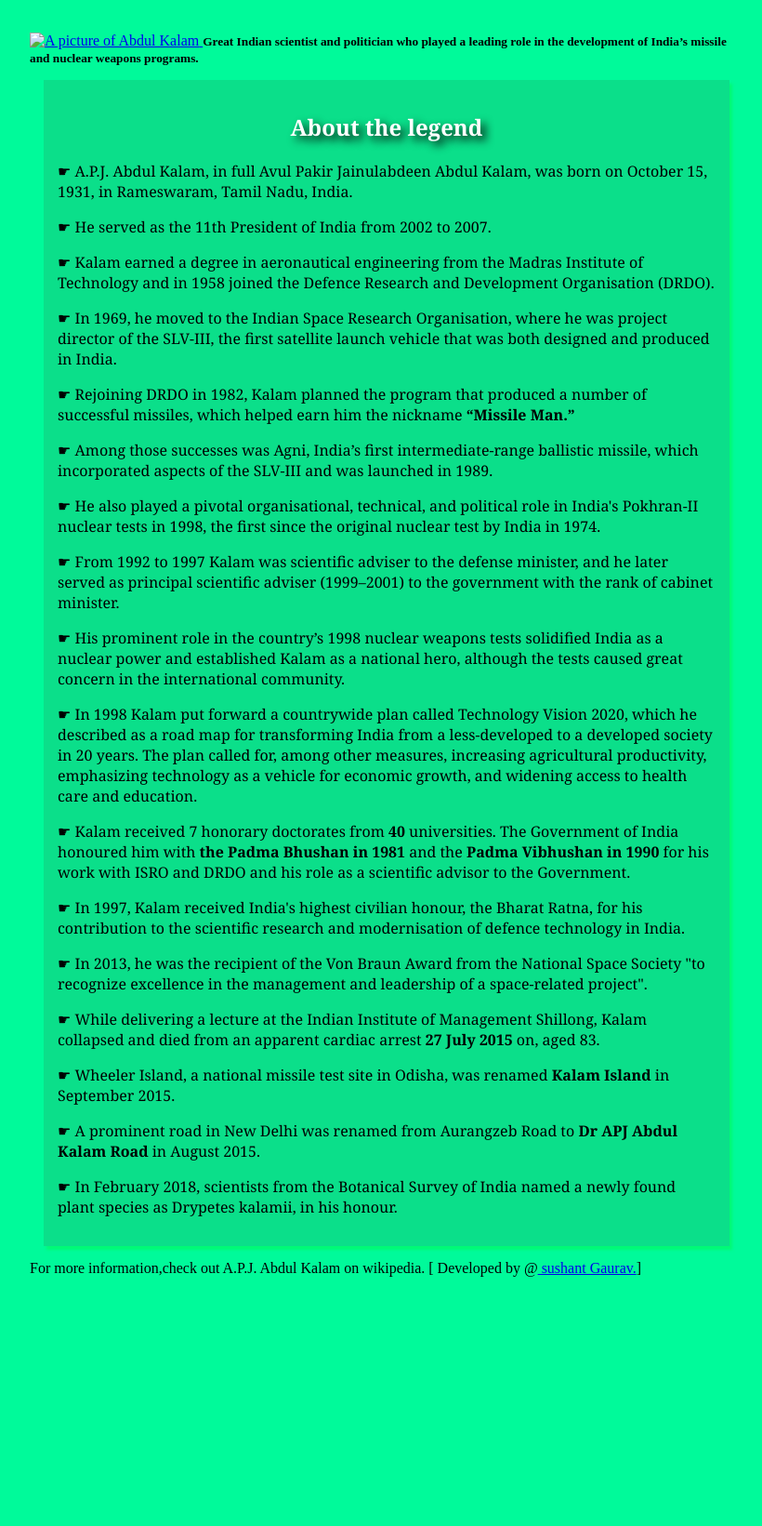
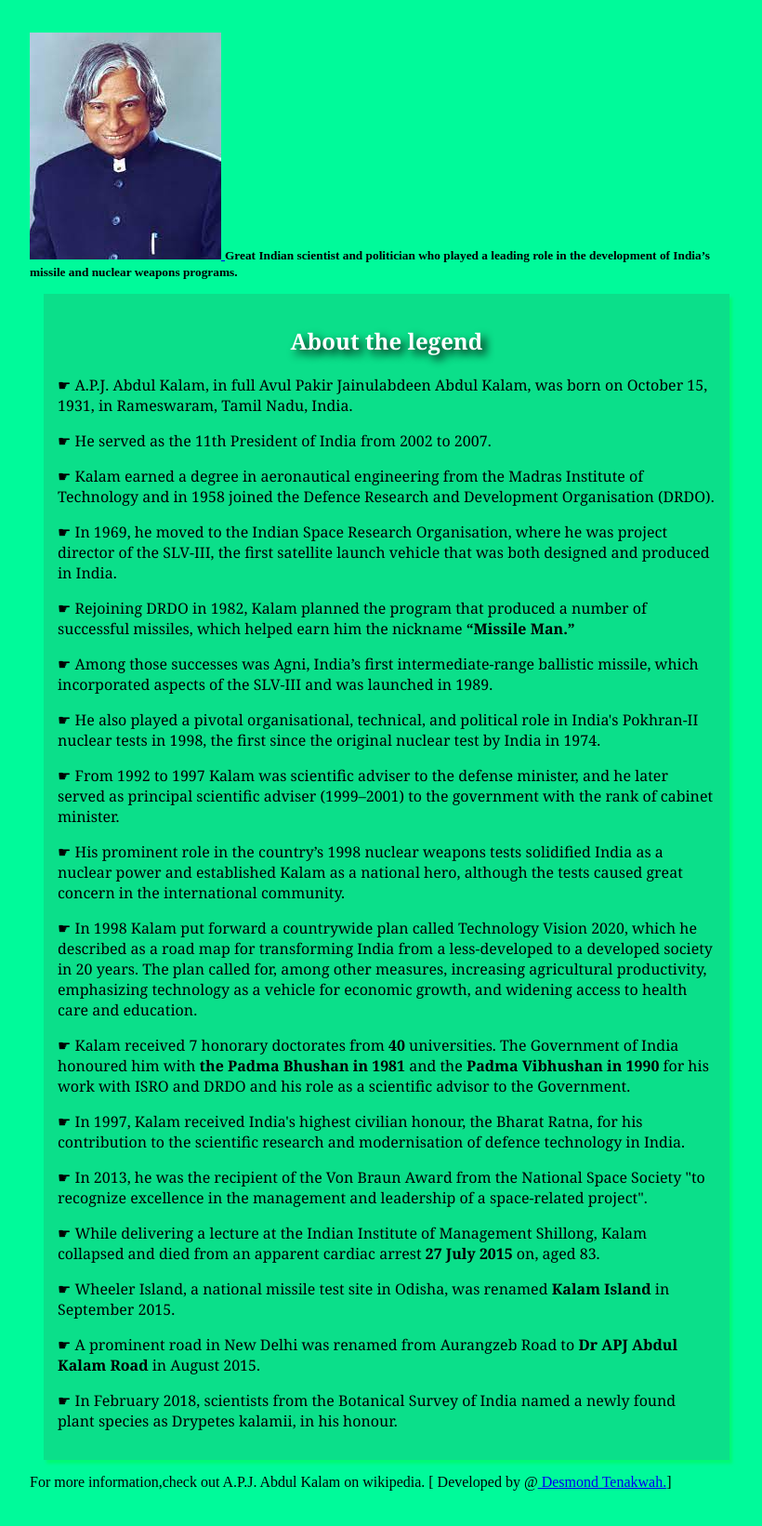
Before and after one commit to Desbee360/tribute-page, a plain HTML site: page index.html in a window 1280 px wide. Shown: the part 323-1964 px from the top of the page at 93% size, without its empty margins (224-1044 px from the left). Drawn offline with Linux system fonts and the light colour scheme.

Commit message:
Renamed tribute.html to index.html

```diff
--- a/tribute page.html
+++ b/index.html
@@ -9,8 +9,8 @@
             <h1 id="title">
                 A. P. J. Abdul Kalam
             </h1>
-            <a href="my repositories">
-                <img src="download.jfif" alt="A picture of Abdul Kalam">
+            <a href="https://en.wikipedia.org/wiki/A._P._J._Abdul_Kalam" target="_blank">
+                <img src="./images/download.jpg" alt="A picture of Abdul Kalam">
             </a>
             <small id="small-content">
                 Great Indian scientist and politician who played a leading role in the
@@ -108,7 +108,7 @@
         </main>
        <div id="more">
                    For more information,check out A.P.J. Abdul Kalam on wikipedia.
-                   [ Developed by @<a href="sushant Gaurav."> sushant Gaurav.</a>]
+                   [ Developed by @<a href="https://github.com/Desbee360"> Desmond Tenakwah.</a>]
        </div>
     </body>
   </head>
```
